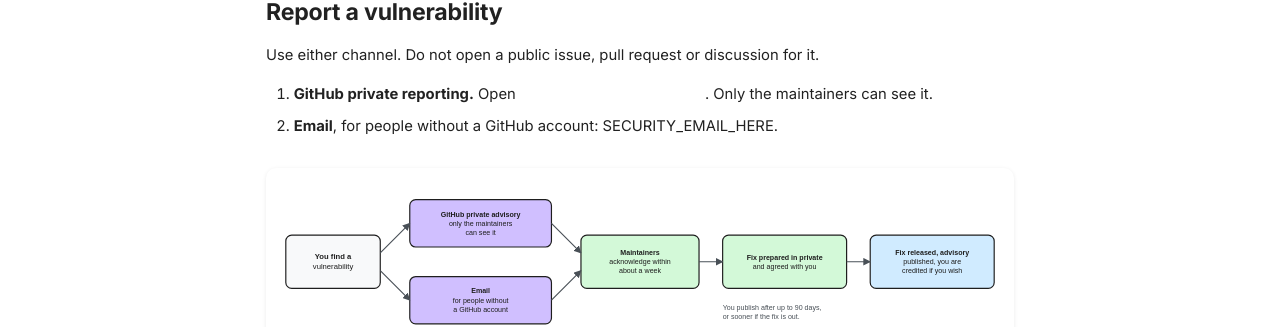
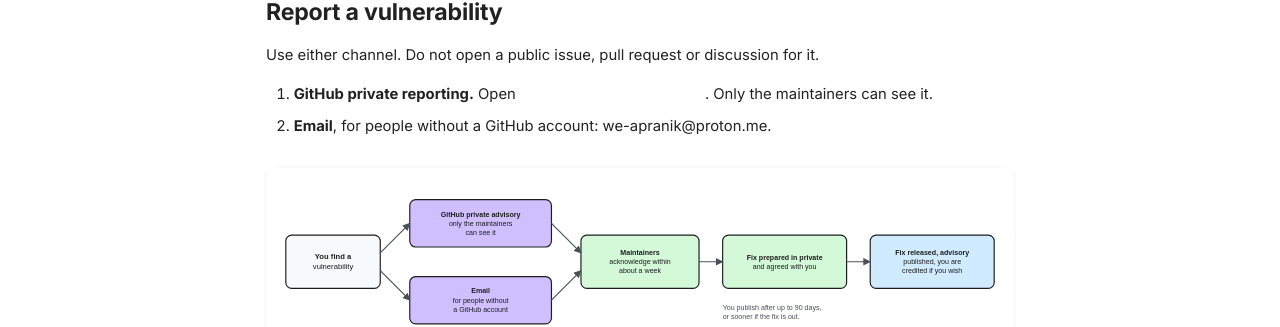
Before and after one commit to we-apranik/apranik, an MkDocs documentation site: the page built from docs/get-started/security.md, in a window 1280 px wide and 900 px high. Shown: the part 357-684 px from the top of the window. Built offline with MkDocs 1.6.1 and Material for MkDocs 9.7.7, drawn with Linux system fonts in a browser that asks for light colours; plug-ins that fetch from the network failed and are left out; comment, search, counter and statistics services are not loaded.

Commit message:
Add the security contact email

```diff
--- a/docs/get-started/security.md
+++ b/docs/get-started/security.md
@@ -14,7 +14,7 @@ Use either channel. Do not open a public issue, pull request or discussion for i
 1. **GitHub private reporting.** Open
    [a private security advisory](https://github.com/we-apranik/apranik/security/advisories/new).
    Only the maintainers can see it.
-2. **Email**, for people without a GitHub account: SECURITY_EMAIL_HERE.
+2. **Email**, for people without a GitHub account: we-apranik@proton.me.
 
 [![How a vulnerability report is handled: the reporter uses a GitHub private advisory or email, never a public issue. The maintainers acknowledge within about a week, prepare a fix in private and agree a date with the reporter, then release the fix, publish the advisory and credit the reporter. Reporters publish after up to 90 days.](../assets/diagrams/vulnerability-report.excalidraw.svg)](../assets/diagrams/vulnerability-report.excalidraw.svg)
 
```
Also changed, not shown: SECURITY.md (+1 -1 lines).
